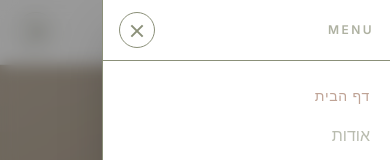
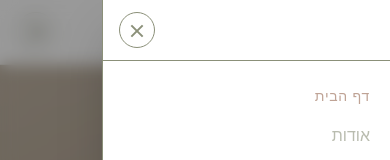
Before and after one commit to fredi1574/itzrubal, a Next.js app: page / in a window 390 px wide. Both pictures are taken after a click on the button "Toggle navigation menu". Shown: the top 160 px of the page. Built offline with nearby package versions, Linux system fonts and the light colour scheme; no server answers; a web font is replaced by a local one.

Commit message:
Removed the word "Menu"

```diff
--- a/src/app/components/Navbar.tsx
+++ b/src/app/components/Navbar.tsx
@@ -115,10 +115,7 @@
         onClick={onNavigate}
       />
       <div className="ml-auto flex h-full w-72 flex-col border-l border-border bg-background shadow-2xl animate-slide-in-right">
-        <div className="flex items-center justify-between border-b border-border px-4 py-3">
-          <span className="text-xs font-semibold uppercase tracking-[0.2em] text-foreground/70">
-            Menu
-          </span>
+        <div className="flex items-center justify-end border-b border-border px-4 py-3">
           <button
             type="button"
             aria-label="Close navigation drawer"
```
